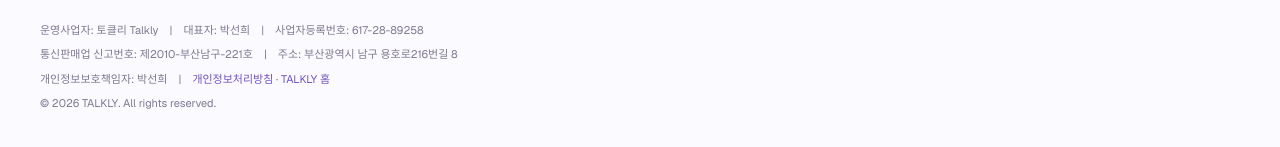
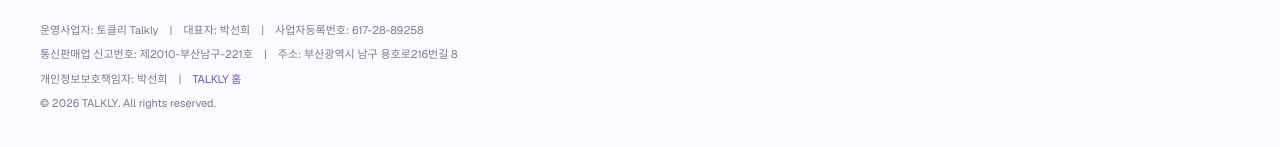
Before and after one commit to buyallkorea/talkly-platform, a Next.js app: page /talkly-ai in a window 1280 px wide. Shown: the part 1154-1301 px from the top of the page. Built offline with nearby package versions, Linux system fonts and the light colour scheme.

Commit message:
fix(ai): avoid linking to unavailable privacy policy route

```diff
--- a/app/talkly-ai/page.tsx
+++ b/app/talkly-ai/page.tsx
@@ -63,7 +63,7 @@ export default function TalklyAiPublicIntroduction() {
         <div className="talkly-ai-teaser-footer-brand">TALKLY <span>AI</span></div>
         <p>운영사업자: 토클리 Talkly　|　대표자: 박선희　|　사업자등록번호: 617-28-89258</p>
         <p>통신판매업 신고번호: 제2010-부산남구-221호　|　주소: 부산광역시 남구 용호로216번길 8</p>
-        <p>개인정보보호책임자: 박선희　|　<Link href="/privacy-policy">개인정보처리방침</Link> · <Link href="/">TALKLY 홈</Link></p>
+        <p>개인정보보호책임자: 박선희　|　<Link href="/">TALKLY 홈</Link></p>
         <p>© 2026 TALKLY. All rights reserved.</p>
       </footer>
     </div>
```
